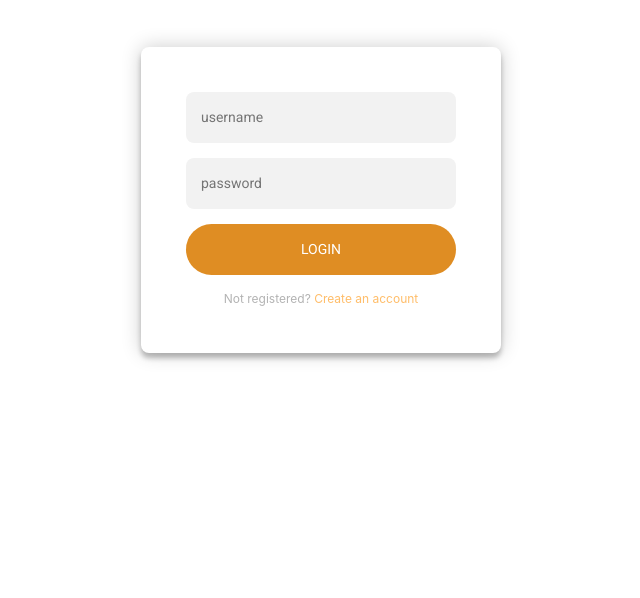
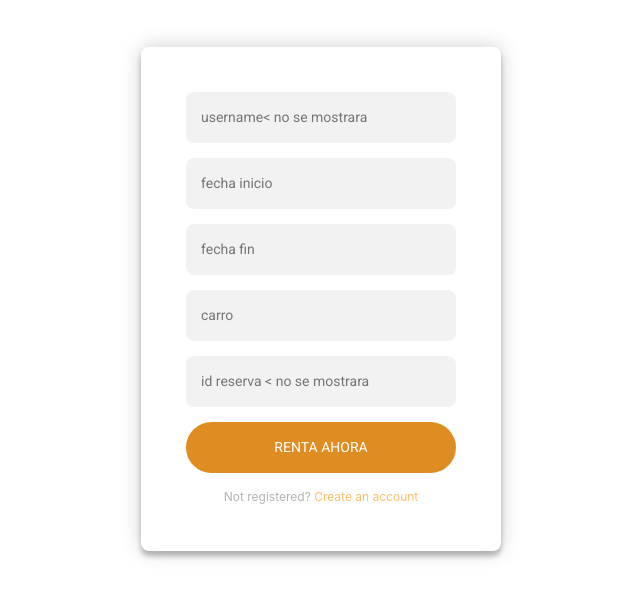
Before and after one commit to manliot/ZIPCAR, a React (Create React App) app: page /RentarAuto in a window 1280 px wide. Shown: the top 598 px of the page, without its empty margins (319-959 px from the left). Built offline with nearby package versions, Linux system fonts and the light colour scheme.

Commit message:
comienzo de rentar auto

```diff
--- a/src/Components/Navbar.js
+++ b/src/Components/Navbar.js
@@ -60,7 +60,7 @@ class NavigatorBar extends Component {
                                 </li>
                                 <li className="nav-item">
                                     <button className='boton' onClick={() => { }}>
-                                        <Link className="Nav-link"  onClick={() => { this.props.set_User_log_out("")}}>Log out</Link>
+                                        <Link className="Nav-link"  type="button" onClick={() => { this.props.set_User_log_out("")}}>Log out</Link>
                                     </button>
                                 </li>
                             </ul>
--- a/src/Pages/Comienza.js
+++ b/src/Pages/Comienza.js
@@ -3,6 +3,7 @@ import React, { Component } from 'react'
 import Carousel from '../Components/Carousel'
 import '../Styles/Comienza.css'
 import '../Styles/Home.css'
+import { Link } from 'react-router-dom'
 export default class Registrate extends Component {
     render() {
         return (
@@ -10,7 +11,9 @@ export default class Registrate extends Component {
                 <div className="Parrafo_bienvenida">
                     <h1 className="h1" id="titulo">Vive una experiencia inimaginable con CiosCar!</h1>
                     <h2 className="h2">CiosCar es la plataforma de alquiler de autos mas usada en el mundo, contamos cientos de modelos para todos los gustos y estilos</h2>
-                    <button className="button">Comenzar</button>
+                    <button className="button" >
+                        <Link to="/RentarAuto" className="Nav-link">Comenzar</Link>
+                    </button>
                 </div>
                 <div className="contenedor20">
                     <Carousel></Carousel>
--- a/src/Pages/Rentar.js
+++ b/src/Pages/Rentar.js
@@ -1,19 +1,23 @@
 import React, { Component } from 'react'
+import { Link } from 'react-router-dom'
 
 export default class Rentar extends Component {
+    onSubmit= async e => {
+
+    }
     render() {
         return (
-            <div className="login-page" >
-                <div className="form">
-                    <h2 className="fs-title">Registrate</h2>
-                    <form className="login-form" onSubmit={this.onSubmitRegister}>
-                        <input type="text" placeholder="Nombre" onChange={this.onChangeNombre} />
-                        <input type="text" placeholder="Apellido" onChange={this.onChangeApellido} />
-                        <input type="text" placeholder="Usuario" onChange={this.onChangeUsuario} />
-                        <input type="password" placeholder="Contraseña" onChange={this.onChangeContraseña} />
-                        <input type="text" placeholder="Direccion" onChange={this.onChangeDireccion} />
-                        <button type="submit">Register</button>
-                        <p className="message">Ya estas registrado <Link to="/Login">Log in</Link></p>
+            <div class="login-page">
+                <div class="form">
+
+                    <form class="login-form" onSubmit={this.onSubmit}>
+                        <input type="text" placeholder="username< no se mostrara" />
+                        <input type="password" placeholder="fecha inicio" />
+                        <input type="password" placeholder="fecha fin" />
+                        <input type="password" placeholder="carro" />
+                        <input type="password" placeholder="id reserva < no se mostrara" />
+                        <button type="submit">Renta ahora</button>
+                        <p class="message">Not registered? <Link href="/Register">Create an account</Link></p>
                     </form>
                 </div>
             </div>
--- a/src/Pages/RentarAuto.js
+++ b/src/Pages/RentarAuto.js
@@ -1,26 +1,12 @@
 import React, { Component } from 'react'
 import { Link } from 'react-router-dom'
 //import '..Styles/RentarAuto.css'
-
+import Rentar from './Rentar'
 export default class RentarAuto extends Component {
     render() {
         return (
-            <div class="login-page">
-                <div class="form">
-                    <form class="register-form">
-                        <input type="text" placeholder="name" />
-                        <input type="password" placeholder="password" />
-                        <input type="text" placeholder="email address" />
-                        <button>create</button>
-                        <p class="message">Already registered? <Link to="/Login">Sign In</Link></p>
-                    </form>
-                    <form class="login-form">
-                        <input type="text" placeholder="username" />
-                        <input type="password" placeholder="password" />
-                        <button>login</button>
-                        <p class="message">Not registered? <Link href="/Register">Create an account</Link></p>
-                    </form>
-                </div>
+            <div>
+                < Rentar></Rentar>
             </div>
         )
     }
--- a/src/Styles/Comienza.css
+++ b/src/Styles/Comienza.css
@@ -51,7 +51,7 @@
     text-transform: uppercase;
     outline: 0;
     background: #df8d23;
-    width: 120px;
+    width: 150px;
     border: 0;
     padding: 15px;
     color: #FFFFFF;
```
